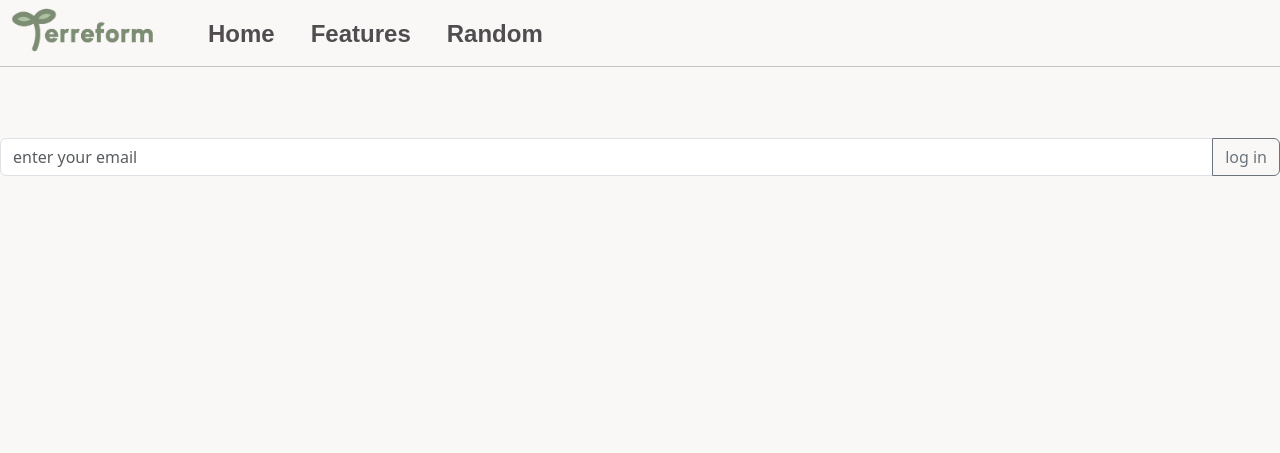
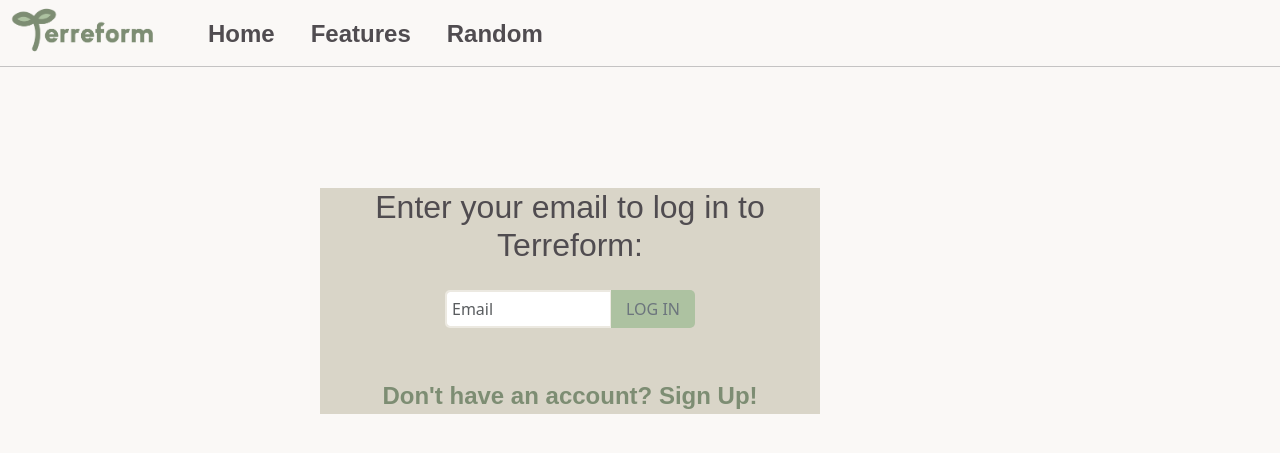
Before and after one commit to emi-ily/hoohacks24, a Flask app: page /login in a window 1280 px wide. Shown: the top 453 px of the page. Run offline with Flask 3, Linux system fonts and the light colour scheme.

Commit message:
pretty login page

```diff
--- a/src/main/static/styles.css
+++ b/src/main/static/styles.css
@@ -187,4 +187,75 @@ h3, h4, h5, h6, p {
 
 .input {
     place-items: center;
+    text-align: center;
 }
+
+.input-group {
+    width: 50%;
+    margin-left: 25%;
+    margin-right: 25%;
+    margin-top: 25px;
+}
+
+.sign-up {
+    text-align: center;
+    color: #7D8D73;
+    text-decoration: none;
+    font-family: "Urbanist",sans-serif;
+    font-weight: bold;
+    font-size: 24px;
+}
+
+.sign-up:hover {
+    color: #7D8D73;
+    text-decoration: none;
+}
+
+.sign-up:visited {
+    color: #7D8D73;
+    text-decoration: none;
+}
+
+input[type=text] {
+    padding:5px;
+    border:2px solid #ECE9E1;
+    -webkit-border-radius: 5px;
+    border-radius: 5px;
+}
+
+input[type=text]:focus {
+    border-color:#ADC2A1;
+}
+
+button[type=submit] {
+    padding:5px 15px;
+    background:#ADC2A1;
+    border:0 none;
+    border-color:#7D8D73;
+    cursor:pointer;
+    -webkit-border-radius: 5px;
+    border-radius: 5px;
+    text-color:#504C50;
+}
+
+button[type=submit]:hover {
+    background:#504C50;
+    border-color:#ECE9E1;
+    text-color: #FAF8F6;
+}
+
+.container-bg {
+    background: #D9D5C8;
+}
+
+.container-wide {
+    width: 50%;
+    max-width: 500px;
+    margin: 25%;
+    margin-top: 50px;
+}
+
+.big-column {
+    justify-content: center;
+    align-items: center;
+}
--- a/src/main/templates/login.html
+++ b/src/main/templates/login.html
@@ -3,12 +3,15 @@
 {% block title %} Account {% endblock %}
 
 {% block content %}
+<div class=big-column"">
+<div class="container-bg container-wide">
+    <h2>Enter your email to log in to Terreform:</h2>
 <form action="/loggedin" method="POST">
     <div class="input">
         <div class="input-group mb-3">
-            <input type="text" name="email" class="form-control" placeholder="enter your email" aria-label="email" aria-describedby="button-addon2">
+            <input type="text" name="email" class="form-control" placeholder="Email" aria-label="email" aria-describedby="button-addon2">
             <br>
-            <button class="btn btn-outline-secondary" type="submit" id="button-addon2">log in</button>
+            <button class="btn btn-outline-secondary" type="submit" id="button-addon2">LOG IN</button>
         </div>
 
     </div>
@@ -16,7 +19,13 @@
 <div class="error-msg" style="visibility:{{ error }};">
     We couldn't find an account associated with that email address.
     <br>
-    <a class="user-link" href="https://59223397842.propelauthtest.com/account">Don't have an account? Sign Up!</a>
 </div>
-{{ link }}
+<div class="link-column">
+    <a class="sign-up" href="https://59223397842.propelauthtest.com/account">Don't have an account? Sign Up!</a>
+</div>
+
+</div>
+
+</div>
+
 {% endblock %}
```
